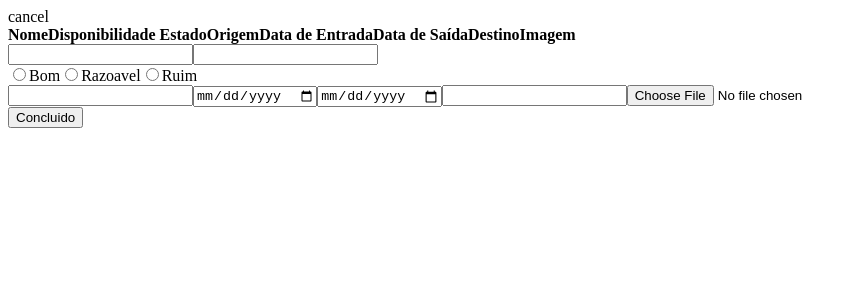
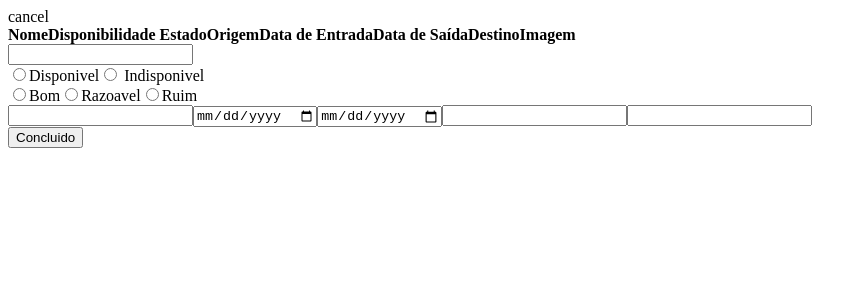
Before and after one commit to cbssoares/controleplantario, a Next.js app: page /components/Formulario in a window 1280 px wide. Shown: the top 300 px of the page, without its empty margins (0-867 px from the left). Built offline with nearby package versions, Linux system fonts and the light colour scheme.

Commit message:
Melhoria do formulario

```diff
--- a/pages/components/Formulario/index.jsx
+++ b/pages/components/Formulario/index.jsx
@@ -72,8 +72,15 @@ export default function Formulario(props) {
                     </div>
                     <div className="pInput">
                         <input type="text" name="nome" id="formEditaNome" required />
-                        <input type="text" name="disponibilidade" id="formEditaDisponibilidade" required />
-                        <div id="formEditaEstado" name= "estado">
+                        <div id="formEditaDisponibilidade" name="disponibilidade">
+                            <input type="radio" name="disponibilidade" id="opDisponivel" value="Disponivel"/>
+                            <label htmlFor="opDisponivel">Disponivel</label>
+
+                            <input type="radio" name="disponibilidade" id="opIndisponivel" value="Indisponivel" />
+                            <label htmlFor="opIndisponivel"> Indisponivel</label>
+                        </div>
+
+                        <div id="formEditaEstado" name= "estado" required>
                             <input type="radio" name="estado" id="estadoBom" value="Bom" />
                             <label htmlFor="estadoBom">Bom</label>
 
@@ -87,7 +94,7 @@ export default function Formulario(props) {
                         <input type="date" id="formEditaEntrada" name="entrada" required />
                         <input type="date" id="formEditaSaida" name="saida"  required />
                         <input type="text" id="formEditaDestino" name="destino" required />
-                        <input type="file" id="formEditaImage" name="imagem" />
+                        <input type="url" id="formEditaImage" name="imagem" />
                     </div>
                 </div>
                 <input type="submit" value="Concluido" className="botaoPlanta" />
```
